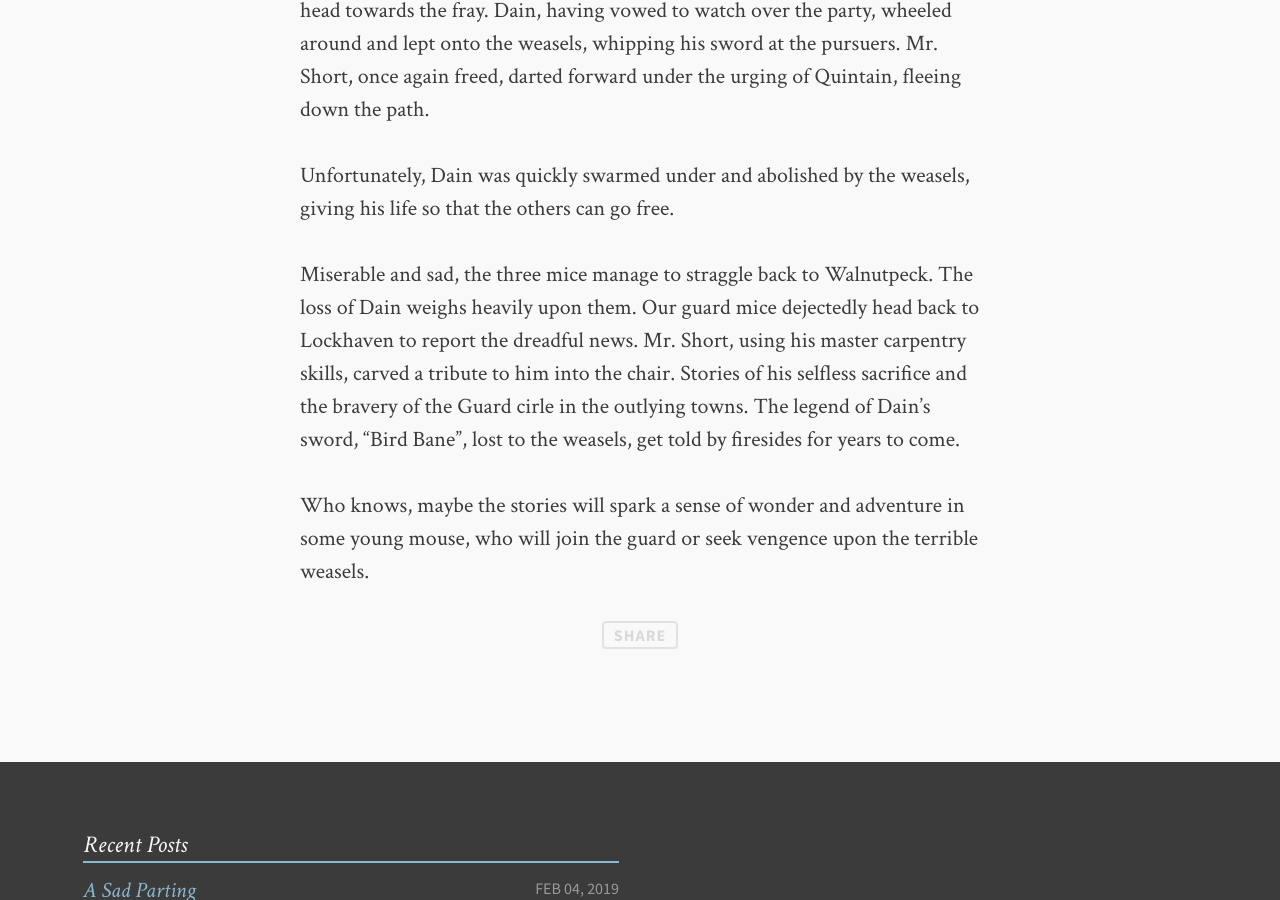
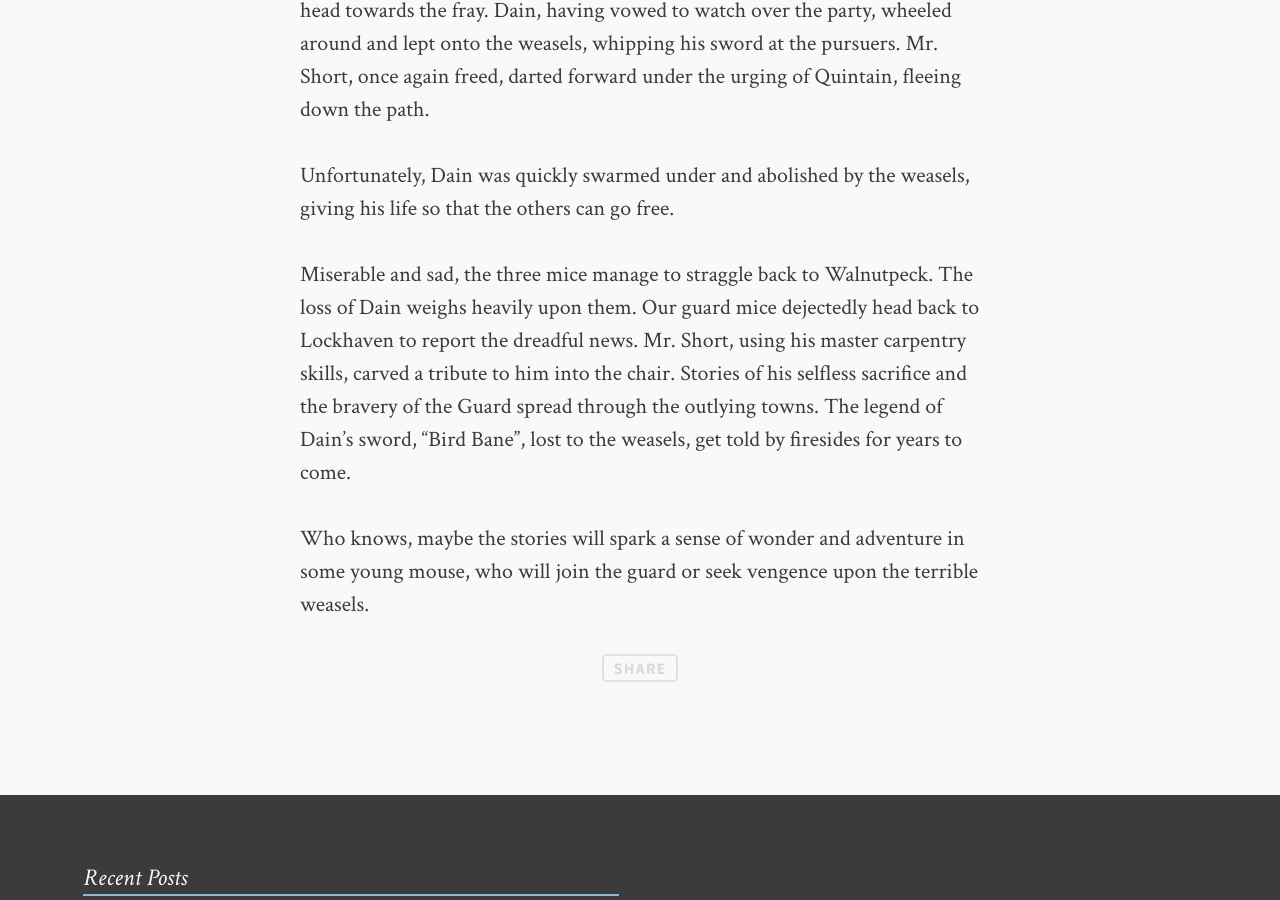
Before and after one commit to voidnologo/mouseguard, a Jekyll site: the page built from _posts/2019-02-04-doom.md, in a window 1280 px wide and 900 px high, scrolled down 2578 px. Built offline with Jekyll 4.4.1, drawn with Linux system fonts in a browser that asks for light colours; comment, search, counter and statistics services are not loaded.

Commit message:
spelling

```diff
--- a/_posts/2019-02-04-doom.md
+++ b/_posts/2019-02-04-doom.md
@@ -70,7 +70,7 @@ can go free.
 Miserable and sad, the three mice manage to straggle back to Walnutpeck.  The loss of Dain weighs heavily upon
 them.  Our guard mice dejectedly head back to Lockhaven to report the dreadful news.  Mr. Short, using his master
 carpentry skills, carved a tribute to him into the chair.  Stories of his selfless sacrifice and the bravery
-of the Guard cirle in the outlying towns.  The legend of Dain's sword, "Bird Bane",
+of the Guard spread through the outlying towns.  The legend of Dain's sword, "Bird Bane",
 lost to the weasels, get told by firesides for years to come.
 
 Who knows, maybe the stories will spark a sense of wonder and adventure in some young mouse, who will join the
```
